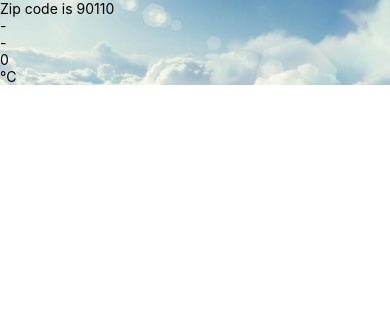
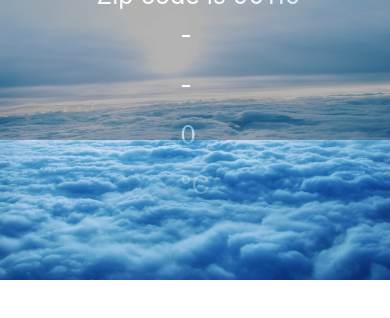
Before and after one commit to YOT-ANAN/react-native, a React Native app: screen / in a window 390 px wide. Shown: the top 318 px of the page. Built offline with nearby package versions, Linux system fonts and the light colour scheme.

Commit message:
finish FlexBox

```diff
--- a/App.js
+++ b/App.js
@@ -13,12 +13,3 @@ export default class App extends React.Component {
     );
   }
 }
-
-const styles = StyleSheet.create({
-  container: {
-    flex: 1,
-    backgroundColor: '#fff',
-    alignItems: 'center',
-    justifyContent: 'center',
-  },
-});
--- a/components/Forecast.js
+++ b/components/Forecast.js
@@ -4,23 +4,23 @@ import { StyleSheet, Text, View } from 'react-native';
 export default class Forecast extends React.Component {
     render() {
     return (
-        <View style={styles.text}>
-            <Text>{this.props.main}</Text>
-            <Text>{this.props.description}</Text>
-            <Text>{this.props.temp}</Text>
-            <Text>°C</Text>
+        <View >
+
+            <Text style={styles.display} >{this.props.main}</Text>
+            <Text style={styles.display} >{this.props.description}</Text>
+            <Text style={styles.display} >{this.props.temp}</Text>
+            <Text style={styles.display} >°C</Text>
         </View>
         );
     }
 }
 
 const styles = StyleSheet.create({
-    container: { paddingTop: 25},
      backdrop: {width:'100%',height:'100%'},
-     flex: {
-         flexDirection:'column',justifyContent: 'center',alignItems:'center'
-      },
-      text:{textAlign:'center',fontSize:20}
-
+     display:{
+        margin: 10,
+        fontSize:25,
+        color:'#FFFFFF',
+      }
 
   });
--- a/components/Weather.js
+++ b/components/Weather.js
@@ -14,10 +14,12 @@ export default class Weather extends React.Component {
   render() {
     return (
 
-      <View style={styles.flex}>
+      <View >
         <ImageBackground source={require('../bg.jpeg')} style={styles.backdrop} >
-            <Text>Zip code is {this.props.zipCode}</Text>
+            <View style={styles.container} >
+            <Text style={styles.display} > { 'Zip code is'} {this.props.zipCode}</Text>
             <Forecast {...this.state.forecast}/>
+            </View>
         </ImageBackground>
       </View>
     );
@@ -25,11 +27,24 @@ export default class Weather extends React.Component {
 }
 
 const styles = StyleSheet.create({
-  container: { paddingTop: 25},
+
+    container :{
+
+    paddingTop: 50,
+    flexDirection:'column',
+    justifyContent:'center',
+    alignItems: 'center',
+    backgroundColor: 'rgba(0,0,0,4)',
+    opacity:0.3,
+    height:'50%'
+
+  },
+  display:{
+    fontSize:25,
+    color:'#FFFFFF',
+  },
    backdrop: {width:'100%',height:'100%'},
-   flex: {
-       flexDirection:'column',justifyContent: 'center',alignItems:'stretch'
-    }
+
 
 
 
```
Also changed, not shown: bg.jpeg, 1 other file (tests, documents, lock files or other folders).
